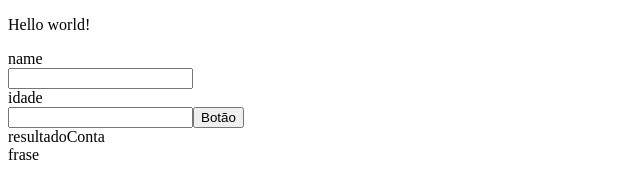
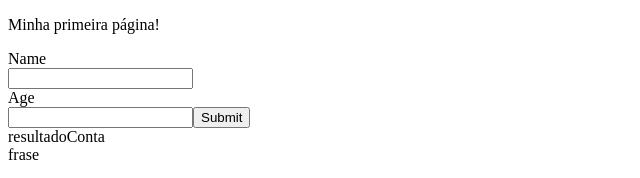
Before and after one commit to silasps/angular, an Angular app: page / in a window 1280 px wide. Shown: the top 178 px of the page, without its empty margins (0-640 px from the left). Built offline with nearby package versions, Linux system fonts and the light colour scheme.

Commit message:
Update of the titles.

```diff
--- a/src/app/component/photo/photo.component.html
+++ b/src/app/component/photo/photo.component.html
@@ -1,9 +1,9 @@
 <form>
-<div>name</div>
+<div>Name</div>
 <input (keyup)="this.generateData()" (input)="this.setName($event)"/>
-  <div>idade</div>
+  <div>Age</div>
 <input (keyup)="this.generateData()" (input)="this.setAge($event)"/>
-<button>Botão</button>
+<button>Submit</button>
 
 <div>resultadoConta</div>
 <div *ngIf="this.result">{{this.result}}</div>
--- a/src/app/component/table/table.component.html
+++ b/src/app/component/table/table.component.html
@@ -1,2 +1,2 @@
-<p>Hello world!</p>
+<p>Minha primeira página!</p>
 <app-photo></app-photo>
```
